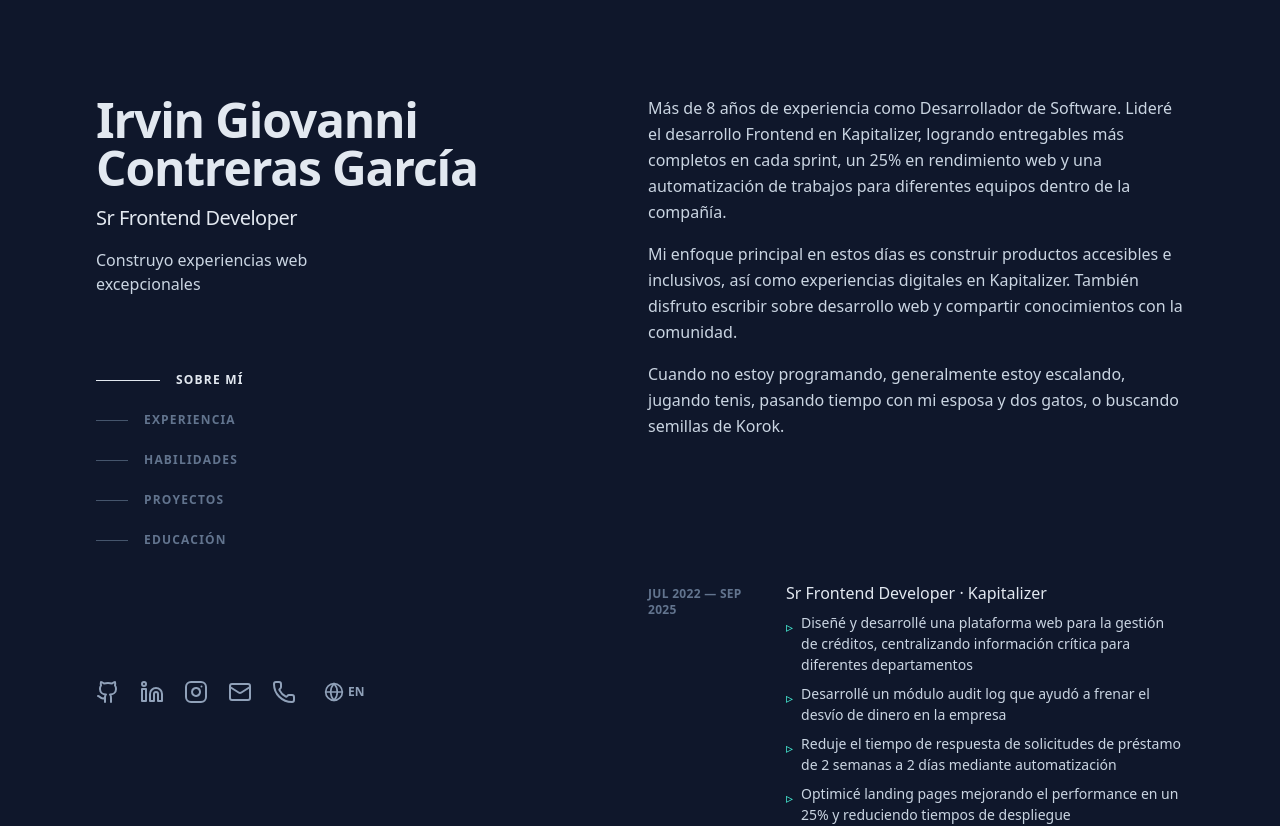
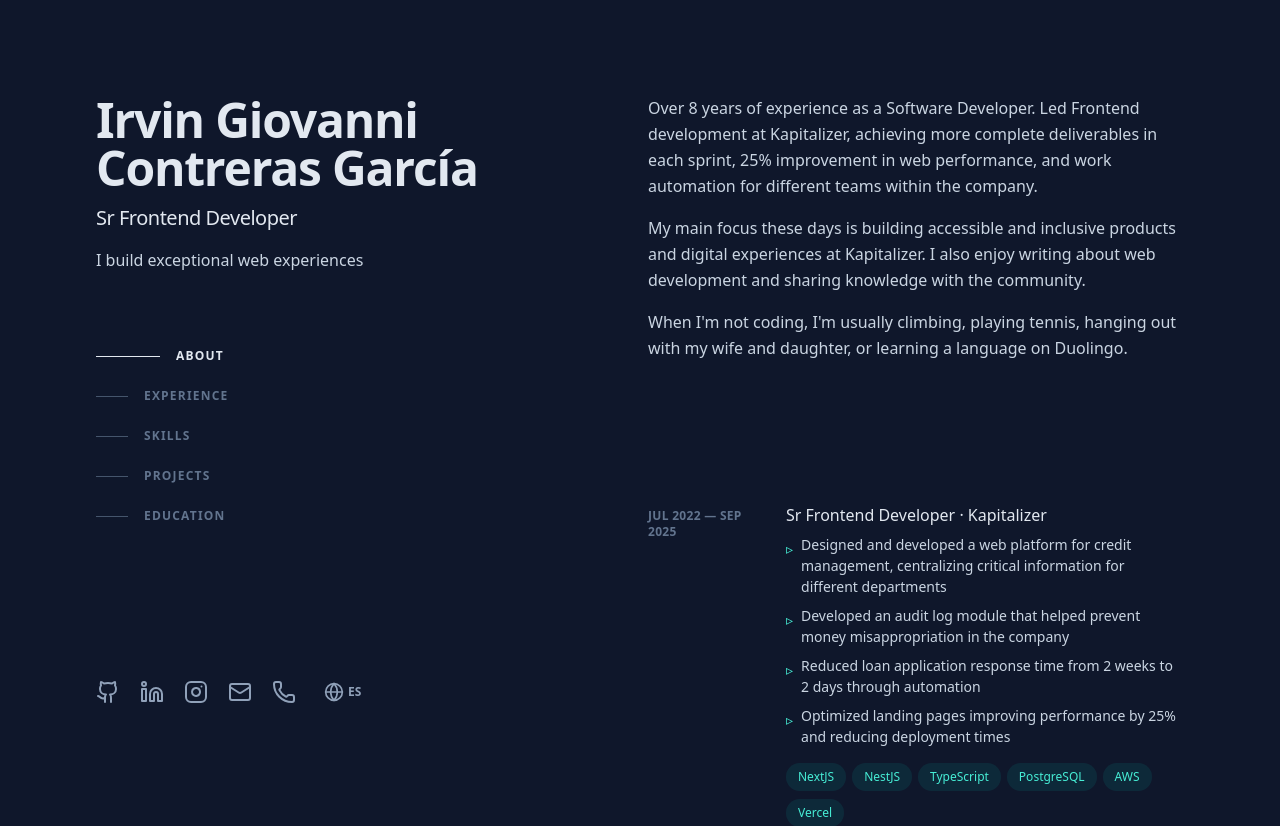
Before and after one commit to irvincnt/irvincnt-page, a Next.js app: page / in a window 1280 px wide. Shown: the top 826 px of the page. Built offline with nearby package versions, Linux system fonts and the light colour scheme.

Commit message:
✨ fix: Update default language to English and modify personal description in portfolio

```diff
--- a/src/app/layout.tsx
+++ b/src/app/layout.tsx
@@ -1,4 +1,3 @@
-import type React from "react";
 import type { Metadata } from "next";
 import { Geist, Geist_Mono } from "next/font/google";
 import "./globals.css";
--- a/src/app/page.tsx
+++ b/src/app/page.tsx
@@ -237,7 +237,7 @@ const skills = {
 };
 
 export default function Portfolio() {
-  const [lang, setLang] = useState<"es" | "en">("es");
+  const [lang, setLang] = useState<"es" | "en">("en");
   const [activeSection, setActiveSection] = useState("about");
   const t = translations[lang];
   const exp = experiences[lang];
@@ -410,8 +410,8 @@ export default function Portfolio() {
                 </p>
                 <p className="leading-relaxed">
                   {lang === "es"
-                    ? "Cuando no estoy programando, generalmente estoy escalando, jugando tenis, pasando tiempo con mi esposa y dos gatos, o buscando semillas de Korok."
-                    : "When I'm not coding, I'm usually climbing, playing tennis, hanging out with my wife and two cats, or searching for Korok seeds."}
+                    ? "Cuando no estoy programando, generalmente estoy escalando, jugando tenis, pasando tiempo con mi esposa e hija, o aprendiendo un idioma en Duolingo."
+                    : "When I'm not coding, I'm usually climbing, playing tennis, hanging out with my wife and daughter, or learning a language on Duolingo."}
                 </p>
               </div>
             </section>
```
